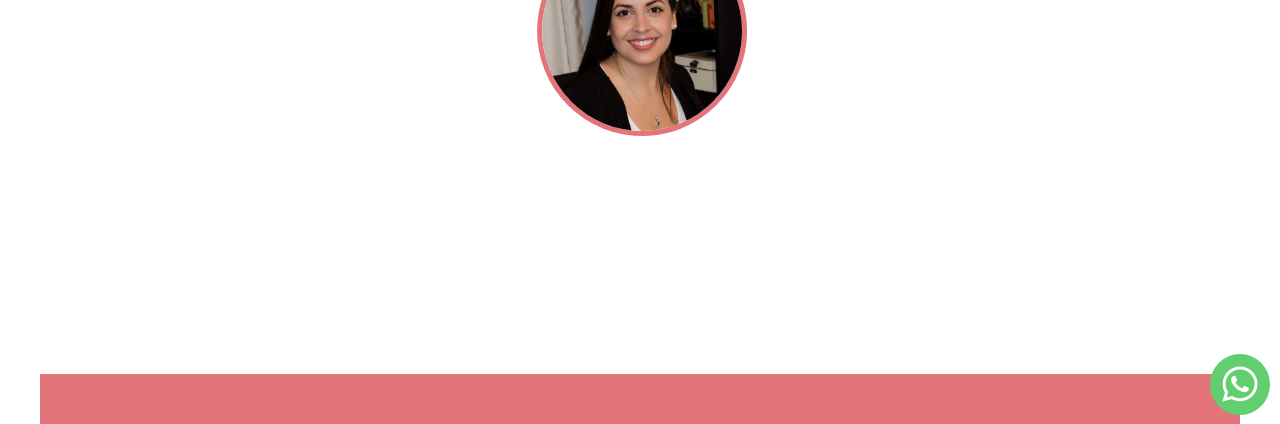
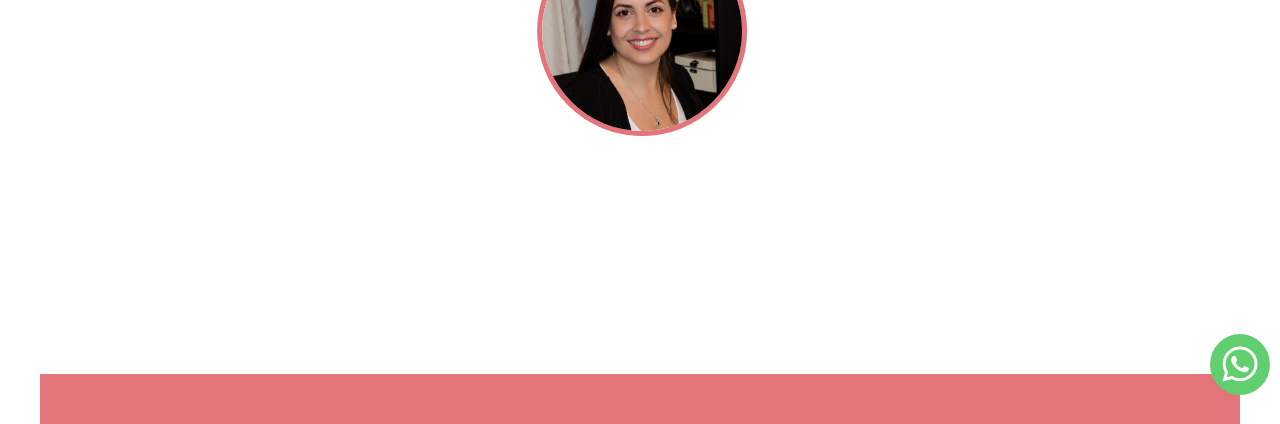
Before and after one commit to roldanalfredo/webnatalia, a plain HTML site: page index.html in a window 1280 px wide. Shown: the part 376-800 px from the top of the page. Drawn offline with Linux system fonts and the light colour scheme.

Commit message:
whatsapp todos

```diff
--- a/css/styles.css
+++ b/css/styles.css
@@ -663,13 +663,13 @@ textarea {
 
 .whats{
     position: fixed;
-    bottom: 10px;
+    bottom: 30px;
     right: 10px;
     margin-left: 20px;
     width: 60px;
     height: 60px;
     text-align: center;
-
+    z-index: 100;
 }
 .whats a{
     display: block;
@@ -695,6 +695,7 @@ textarea {
     bottom: 0px;
 
 }
+
 
 .footer-perfil{
     width: 100%;
--- a/index.html
+++ b/index.html
@@ -53,14 +53,15 @@
         </div>
 
     </section>
+        <div class="whats">
+        <a href="https://wa.me/541167917254?text=Buen dia Natalia, queria consultarte por " target="_blank"><i
+          class="fa-brands fa-whatsapp"></i></a>
+      </div>
     <footer class="footer">
 
     </footer>
 
-    <div class="whats">
-        <a href="https://wa.me/541167917254?text=Buen dia Natalia, queria consultarte por " target="_blank"><i
-          class="fa-brands fa-whatsapp"></i></a>
-      </div>
+
 
 </body>
 
```
Also changed, not shown: secciones/perfil.html (+5 -4 lines), secciones/servicios.html (+1 -0 lines).
